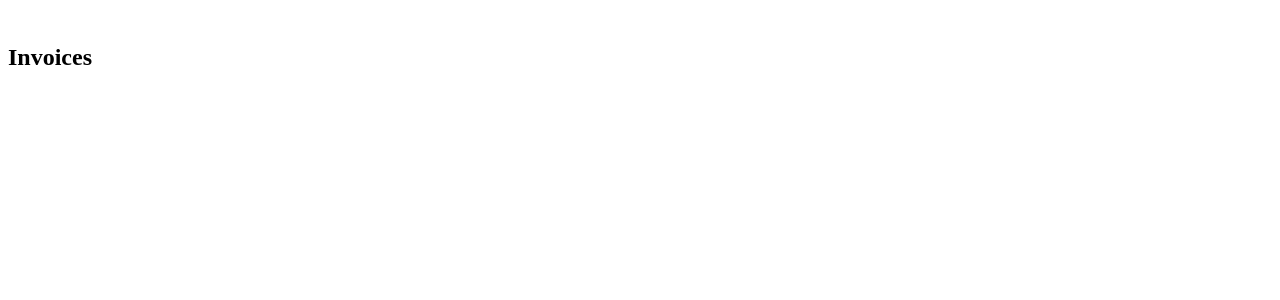
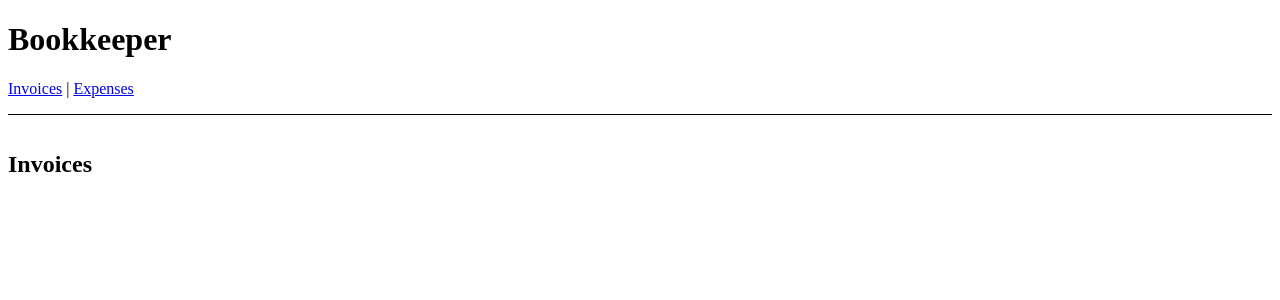
Before and after one commit to mingwiki/react-router-v6-tutorial-demo, a React app: page /invoices in a window 1280 px wide. Shown: the top 300 px of the page. Built offline with nearby package versions, Linux system fonts and the light colour scheme.

Commit message:
Nested Routes

```diff
--- a/src/App.js
+++ b/src/App.js
@@ -1,4 +1,4 @@
-import { Link } from "react-router-dom";
+import { Outlet, Link } from "react-router-dom";
 
 export default function App() {
   return (
@@ -13,6 +13,7 @@
         <Link to="/invoices">Invoices</Link> |{" "}
         <Link to="/expenses">Expenses</Link>
       </nav>
+      <Outlet />
     </div>
   );
 }
--- a/src/index.js
+++ b/src/index.js
@@ -12,9 +12,10 @@
 render(
   <BrowserRouter>
     <Routes>
-      <Route path="/" element={<App />} />
-      <Route path="expenses" element={<Expenses />} />
-      <Route path="invoices" element={<Invoices />} />
+      <Route path="/" element={<App />}>
+        <Route path="expenses" element={<Expenses />} />
+        <Route path="invoices" element={<Invoices />} />
+      </Route>
     </Routes>
   </BrowserRouter>,
   rootElement
```
